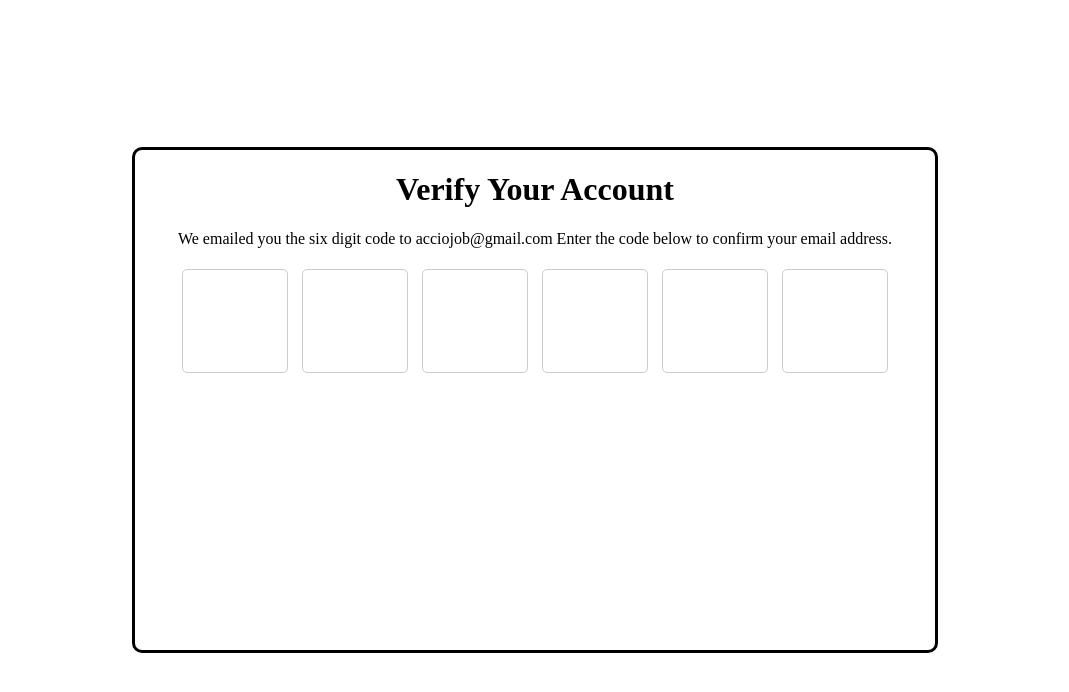
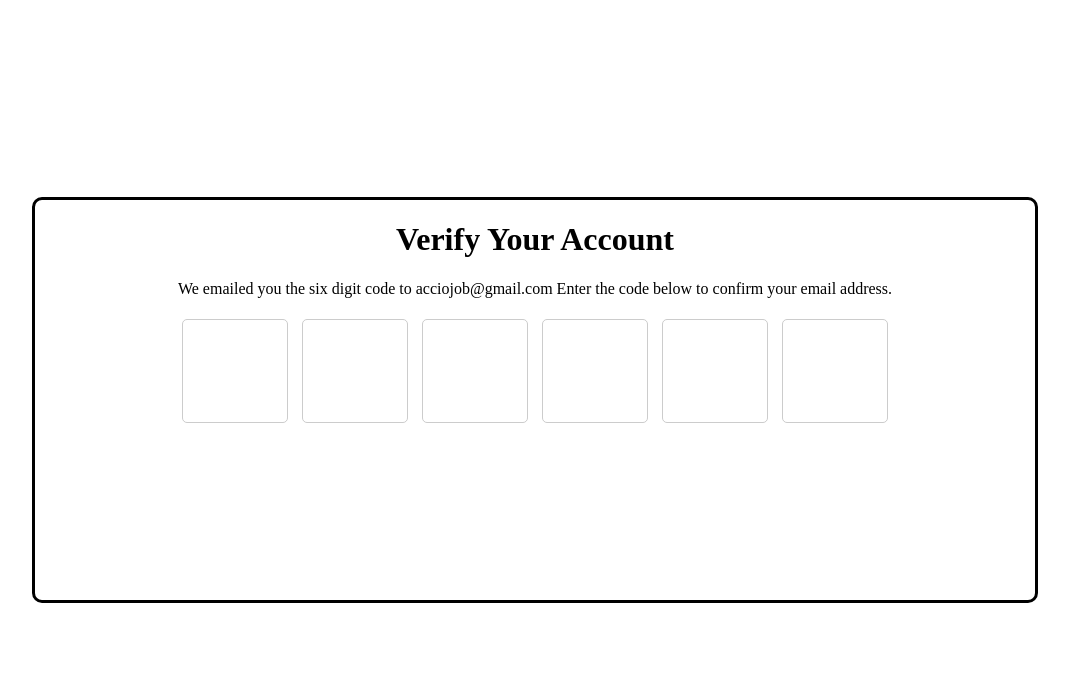
Before and after one commit to acciojob/OTP-Himmu9131, a website: page main.html in a window 1280 px wide. Shown: the whole page, without its empty margins (105-1174 px from the left). Drawn offline with Linux system fonts and the light colour scheme.

Commit message:
created a submission

```diff
--- a/styles.css
+++ b/styles.css
@@ -11,11 +11,10 @@ body{
 	text-align:center;
 	border:3px solid;
 	border-radius:10px;
-	width:800px;
-    height:500px;
+	width:1000px;
+    height:400px;
 }
 .code{
-
 	justify-content:center;
 	border:1px solid #ccc;
 	width:100px;
@@ -23,7 +22,6 @@ body{
 	margin:5px;
 	outline:none;
 	border-radius:5px;
-	transition:border-color 0.3s;
 	font-size:1.5em;
 	text-align:center;
 }
```
